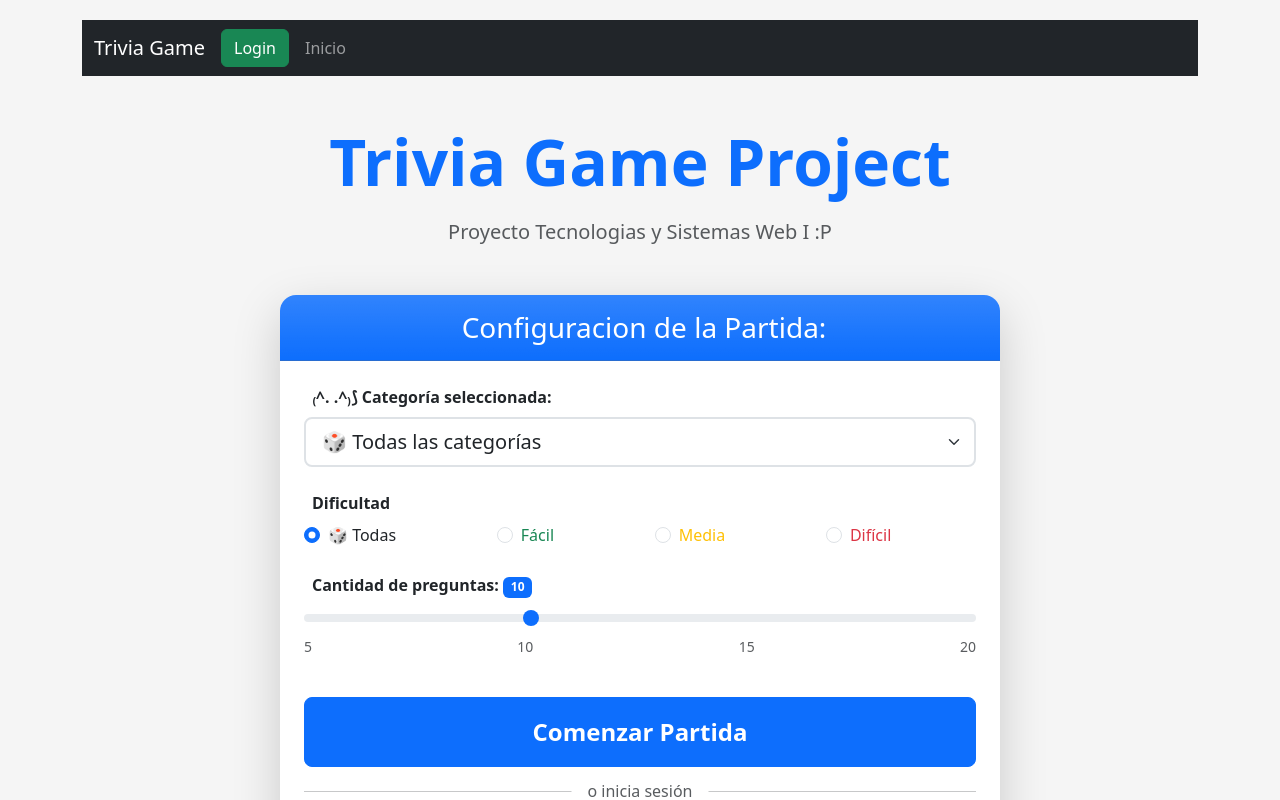
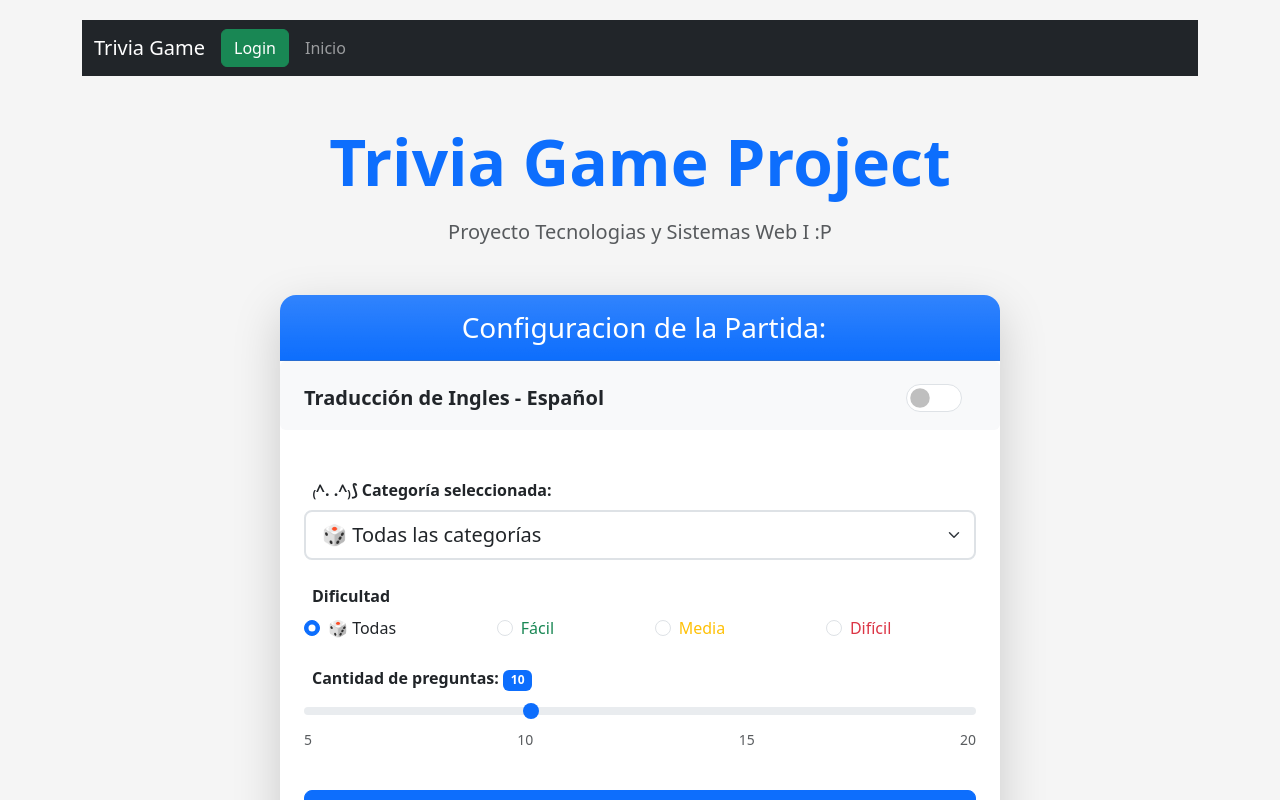
Before and after one commit to 305660224/Trivia_Web, a React (Vite) app: page / in a window 1280 px wide. Shown: the top 800 px of the page. Built offline with nearby package versions, Linux system fonts and the light colour scheme.

Commit message:
Se agrego un boton
Se agrego un boton o switch para activar o desactivar la traduccion, haciendole set al cons traduccionactiva

```diff
--- a/src/App.jsx
+++ b/src/App.jsx
@@ -10,6 +10,7 @@ function App() {
   const [categoria, setCategoria] = useState('');
   const [dificultad, setDificultad] = useState('');
   const [cantidad, setCantidad] = useState(10);
+  const [traduccionActivada, setTraduccionActivada] = useState(false);
 
   const configuracionJuego = {
     cantidad: cantidad,
@@ -45,6 +46,28 @@ function App() {
                     Configuracion de la Partida:
                   </h3>
                 </div>
+
+                  {/*SWITCH(no de redes xd) TRADUCCIÓN */}
+                  <div className="mb-4 p-3 bg-light rounded">
+                    <div className="d-flex justify-content-between align-items-center">
+                      <div>
+                        <i className="bi bi-translate me-2 text-primary fs-4"></i>
+                        <strong className="fs-5">Traducción de Ingles - Español</strong>
+                      </div>
+                      <div className="form-check form-switch">
+                        <input
+                          className="form-check-input fs-3"
+                          type="checkbox"
+                          id="traduccionSwitch"
+                          checked={traduccionActivada}
+                          onChange={(e) => setTraduccionActivada(e.target.checked)}
+                          style={{ cursor: 'pointer' }}
+                        />
+                        <label className="form-check-label fw-bold ms-2" htmlFor="traduccionSwitch">
+                        </label>
+                      </div>
+                    </div>
+                  </div>
 
                 <div className="card-body p-4">
                   {/* SELECCION DE CATEGORIa */}
@@ -187,6 +210,7 @@ function App() {
             <TriviaGame
               configuracion={configuracionJuego}
               onGameComplete={handleGameComplete}
+              traduccionActivada={traduccionActivada}
             />
             <div className="text-center mt-4">
               <button
```
